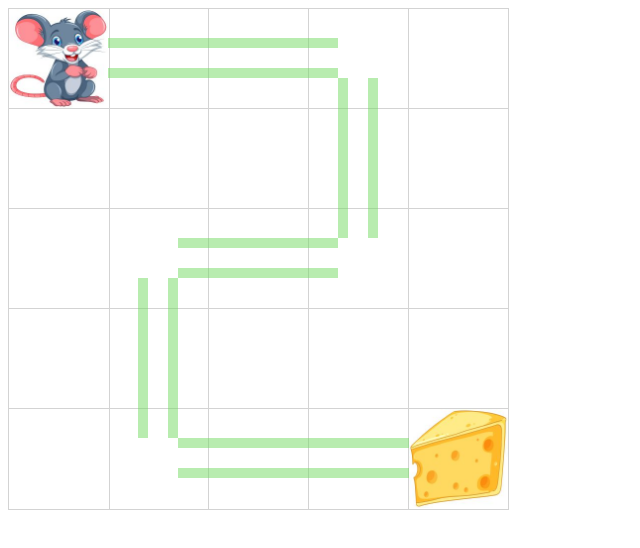
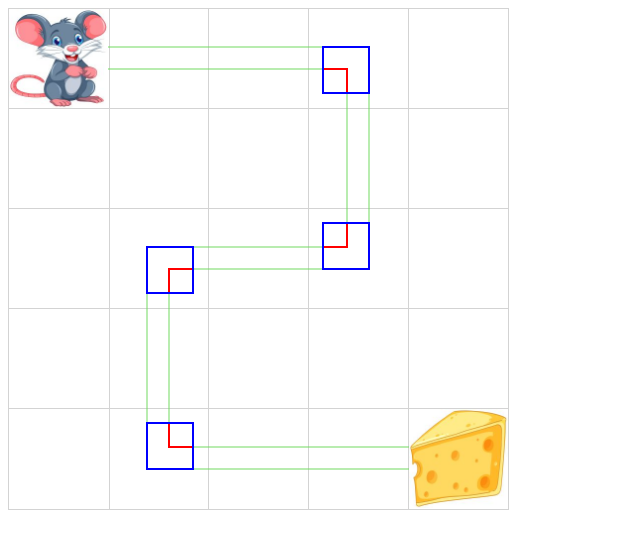
Before and after one commit to epanikas/cell-route-drawing, a React app: page / in a window 1280 px wide. Shown: the top 548 px of the page, without its empty margins (0-640 px from the left). Built offline with nearby package versions, Linux system fonts and the light colour scheme; a web font is replaced by a local one.

Commit message:
rectangular corner drawing

```diff
--- /dev/null
+++ b/src/data/canvas-corner.ts
@@ -0,0 +1,19 @@
+import {CanvasPosition} from "./canvas-position";
+
+export enum CornerType {
+    topLeft, topRight, bottomLeft, bottomRight
+}
+
+export class CanvasCorner {
+    readonly point: CanvasPosition;
+    readonly corner: CornerType;
+    readonly xDirection: number;
+    readonly yDirection: number;
+
+    constructor(point: CanvasPosition, corner: CornerType) {
+        this.point = point;
+        this.corner = corner;
+        this.xDirection = corner == CornerType.topLeft || corner == CornerType.bottomLeft ? +1 : -1;
+        this.yDirection = corner == CornerType.topLeft || corner == CornerType.topRight ? +1 : -1;
+    }
+}
--- a/src/data/canvas-position.ts
+++ b/src/data/canvas-position.ts
@@ -4,7 +4,7 @@ export class CanvasPosition {
     readonly x: number;
     readonly y: number;
 
-    constructor(x: number = 0, y: number = 0) {
+    constructor(x: number, y: number) {
         this.x = x;
         this.y = y;
     }
--- a/src/view/cell-route-view.tsx
+++ b/src/view/cell-route-view.tsx
@@ -42,7 +42,7 @@ export class CellRouteView extends React.Component<CellRouteViewProps> {
             <div>
                 <div style={containerCss}>
                     <Grid layoutSizeX={layoutSizeX} layoutSizeY={layoutSizeY} cellSize={cellSize}/>
-                    <RouteWire cellSize={cellSize} route={route} color={"rgba(114, 217, 96, 0.5)"} lineWidth={20} radius={0} borderWidth={10}/>
+                    <RouteWire cellSize={cellSize} route={route} color={"rgba(114, 217, 96, 0.5)"} lineWidth={20} radius={20} borderWidth={2}/>
                     <GridCard gridPos={new LayoutPosition(0, 0)} cellSize={cellSize} imagePath={"avatar/mouse-square1.jpg"}/>
                     <GridCard gridPos={new LayoutPosition(4, 4)} cellSize={cellSize} imagePath={"avatar/cheese-square1.jpg"}/>
                 </div>
--- a/src/view/components/route-wire-segment.tsx
+++ b/src/view/components/route-wire-segment.tsx
@@ -4,6 +4,7 @@ import {BoxSize} from "../../data/box-size";
 import {CellRouteSegment} from "../../data/cell-route-segment";
 import {CanvasRectangle} from "../../data/canvas-rectangle";
 import {CssPropertiesUtils} from "../../data/css-properties-utils";
+import {CanvasCorner, CornerType} from "../../data/canvas-corner";
 
 
 export class RouteWireSegmentProps {
@@ -27,7 +28,7 @@ export class RouteWireSegmentProps {
 export class RouteWireSegment extends React.Component<RouteWireSegmentProps> {
 
     public override render(): JSX.Element {
-        const {routeId, routeSegment, borderWidth, color} = this.props;
+        const {routeId, routeSegment, borderWidth, color, prevSegment} = this.props;
 
         const key: string = routeId + routeSegment.getP1() + routeSegment.getP2();
 
@@ -35,7 +36,15 @@ export class RouteWireSegment extends React.Component<RouteWireSegmentProps> {
 
         const borderCss: CSSProperties = this.segmentBorderCss(borderWidth, color);
 
-        return <div key={key + "-main"} style={CssPropertiesUtils.mergeCssProperties(segmentRectangle.toStyle(), borderCss)}/>;
+        let radius: JSX.Element[] = this.getRadiusJsx(key);
+
+        return (
+            <div>
+                <div key={key + "-main"}
+                     style={CssPropertiesUtils.mergeCssProperties(segmentRectangle.toStyle(), borderCss)}/>
+                {radius}
+            </div>
+        );
     }
 
     private calculateRouteCanvasRectangle(): CanvasRectangle {
@@ -156,4 +165,81 @@ export class RouteWireSegment extends React.Component<RouteWireSegmentProps> {
 
         return undefined;
     }
+
+    private getCornerPoint(routeSegment: CellRouteSegment, prevSegment: CellRouteSegment): CanvasCorner {
+
+        const { cellSize } = this.props;
+
+        if (routeSegment.isVertical()) {
+
+            if (routeSegment.topLeft().equals(prevSegment.topLeft())) {
+                return new CanvasCorner(routeSegment.topLeft().toCanvasPosition(cellSize), CornerType.topLeft);
+            } else if (routeSegment.topLeft().equals(prevSegment.bottomRight())) {
+                return new CanvasCorner(routeSegment.topLeft().toCanvasPosition(cellSize), CornerType.topRight);
+            } else if (routeSegment.bottomRight().equals(prevSegment.topLeft())) {
+                return new CanvasCorner(routeSegment.bottomRight().toCanvasPosition(cellSize), CornerType.bottomLeft);
+            } else if (routeSegment.bottomRight().equals(prevSegment.bottomRight())) {
+                return new CanvasCorner(routeSegment.bottomRight().toCanvasPosition(cellSize), CornerType.bottomRight);
+            }
+        } else {
+            if (routeSegment.topLeft().equals(prevSegment.topLeft())) {
+                return new CanvasCorner(routeSegment.topLeft().toCanvasPosition(cellSize), CornerType.topLeft);
+            } else if (routeSegment.topLeft().equals(prevSegment.bottomRight())) {
+                return new CanvasCorner(routeSegment.topLeft().toCanvasPosition(cellSize), CornerType.bottomLeft);
+            } else if (routeSegment.bottomRight().equals(prevSegment.topLeft())) {
+                return new CanvasCorner(routeSegment.bottomRight().toCanvasPosition(cellSize), CornerType.topRight);
+            } else if (routeSegment.bottomRight().equals(prevSegment.bottomRight())) {
+                return new CanvasCorner(routeSegment.bottomRight().toCanvasPosition(cellSize), CornerType.bottomRight);
+            }
+        }
+
+        throw new Error("can't calculate corner point for " + routeSegment + " and " + prevSegment);
+    }
+
+    private getRadiusJsx(key: string): JSX.Element[] {
+
+        const {prevSegment, routeSegment, borderWidth} = this.props;
+
+        if (!prevSegment) {
+            return []
+        }
+        const canvasCorner: CanvasCorner = this.getCornerPoint(routeSegment, prevSegment);
+        const {radius, lineWidth} = this.props;
+        const halfLineWidth = lineWidth / 2.;
+        const cornerSide = halfLineWidth + radius + borderWidth;
+        const innerRectSide: number = radius + borderWidth;
+        const outerRectSide: number = innerRectSide + lineWidth + borderWidth;
+
+        console.log("canvas corner " + canvasCorner.corner + ", " + canvasCorner.xDirection + ", " + canvasCorner.yDirection)
+
+        const innerCornerPoint: CanvasPosition = new CanvasPosition(
+            canvasCorner.point.x + (canvasCorner.xDirection < 0 ? -(cornerSide+2*borderWidth) : cornerSide),
+            canvasCorner.point.y + (canvasCorner.yDirection < 0 ? -(cornerSide+2*borderWidth) : cornerSide));
+
+        const innerRectangle: CanvasRectangle = new CanvasRectangle(
+            innerCornerPoint, new CanvasPosition(
+                innerCornerPoint.x + -1 * canvasCorner.xDirection * innerRectSide,
+                innerCornerPoint.y + -1 * canvasCorner.yDirection * innerRectSide)
+        );
+
+        const outerRectangle: CanvasRectangle = new CanvasRectangle(
+            innerCornerPoint, new CanvasPosition(
+                innerCornerPoint.x + -1 * canvasCorner.xDirection * outerRectSide,
+                innerCornerPoint.y + -1 * canvasCorner.yDirection * outerRectSide)
+        );
+
+        const innerBorderCss: CSSProperties = {} as CSSProperties;
+        innerBorderCss.border = borderWidth + "px solid red";
+
+        const innerRadius: JSX.Element = <div key={key + "-inner-radius"}
+                           style={CssPropertiesUtils.mergeCssProperties(innerRectangle.toStyle(), innerBorderCss)}/>
+
+        const outerBorderCss: CSSProperties = {} as CSSProperties;
+        outerBorderCss.border = borderWidth + "px solid blue";
+
+        const outerRadius: JSX.Element = <div key={key + "-outer-radius"}
+                           style={CssPropertiesUtils.mergeCssProperties(outerRectangle.toStyle(), outerBorderCss)}/>
+
+        return [innerRadius, outerRadius];
+    }
 }
```
